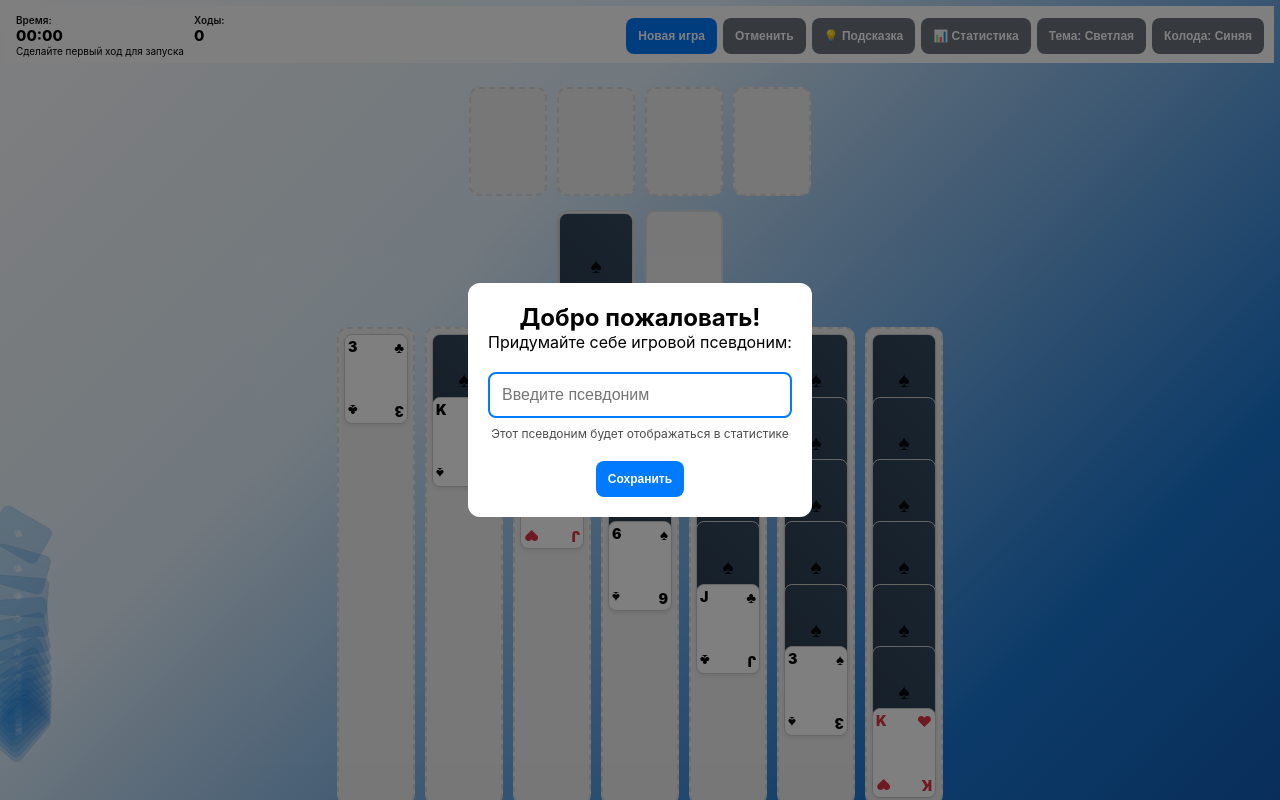
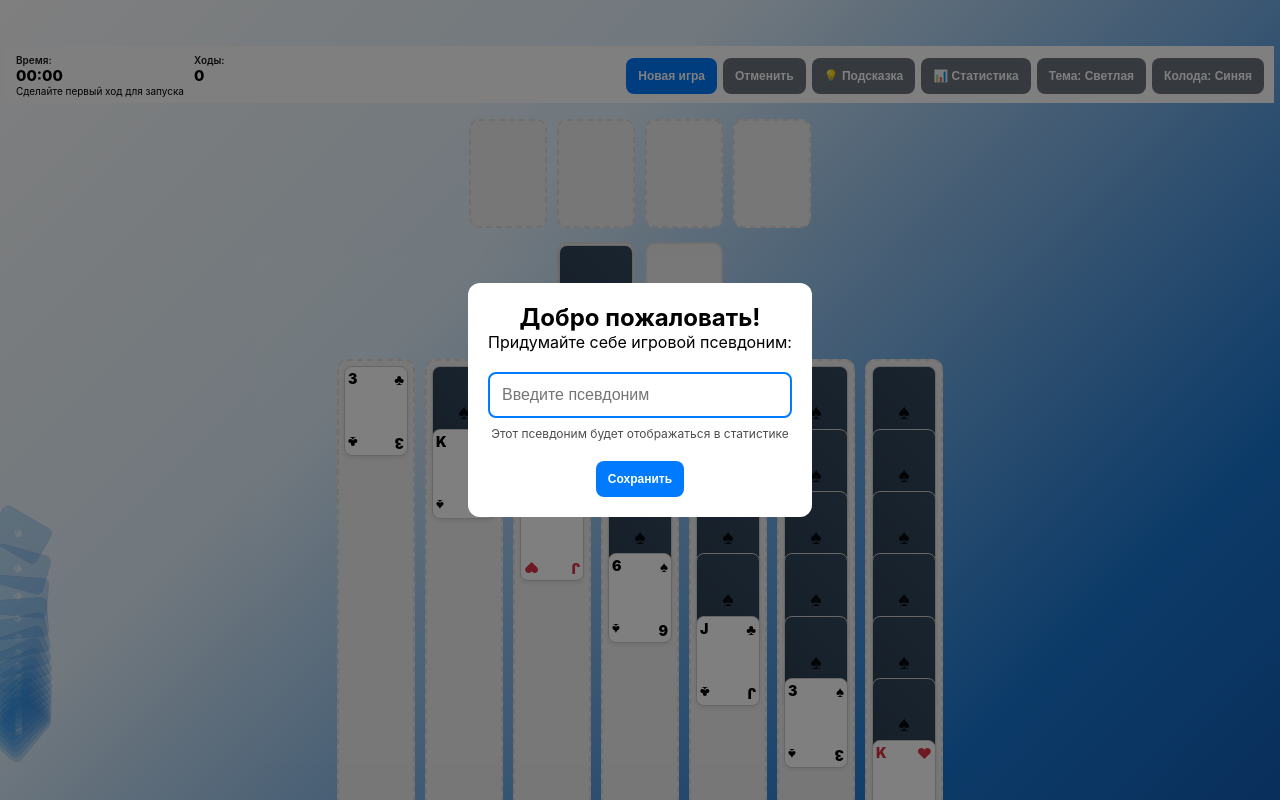
Before and after one commit to bvrbvr/KlondikeQuest, a website: page index.html in a window 1280 px wide. Shown: the top 800 px of the page. Drawn offline with Linux system fonts and the light colour scheme.

Commit message:
release-0.0.35

```diff
--- a/styles.css
+++ b/styles.css
@@ -95,11 +95,17 @@ body{
 /* страховочный отбойник на случай, если webview срежет паддинги */
 .game-container::after{content:""; display:block; height:calc(var(--pad-bottom) + 120px); flex:0 0 auto;}
 
-.game-header{
-  position:sticky; top:var(--csafe-top); z-index:5;
-  display:flex; align-items:center; justify-content:space-between; gap:8px;
-  padding:8px calc(10px + var(--csafe-right)) 6px calc(10px + var(--csafe-left));
-  min-height:var(--ui-header-h); background:var(--bg-color);
+.game-header {
+  position: sticky;
+  top: calc(var(--csafe-top) + 40px); /* ← 40px запас под системные кнопки Telegram */
+  z-index: 5;
+  display: flex;
+  align-items: center;
+  justify-content: space-between;
+  gap: 8px;
+  padding: 8px calc(10px + var(--csafe-right)) 6px calc(10px + var(--csafe-left));
+  min-height: var(--ui-header-h);
+  background: var(--bg-color);
 }
 .game-info{display:flex;gap:10px;font-size:10px}
 .timer,.moves{display:flex;flex-direction:column;align-items:flex-start}
@@ -120,18 +126,18 @@ body{
 .game-board{display:flex; flex-direction:column; gap:8px; flex:1; padding-bottom:var(--pad-bottom)}
 
 /* Foundation — 4 точных колонки по ширине карты */
-.foundation-area{
-  display:grid;
-  grid-template-columns: repeat(4, var(--card-max)); /* ← фиксированные треки */
-  gap:var(--gap);
-  justify-content:center;            /* центрируем комплектом */
-  align-content:start;
-  width:100%;
-  max-width:var(--tableau-maxw);
-  margin:16px auto 6px auto;         /* ← было 0 auto 6px auto; теперь сверху 16px */
+.foundation-area {
+  display: grid;
+  grid-template-columns: repeat(4, var(--card-max));
+  gap: var(--gap);
+  justify-content: center;
+  align-content: start;
+  width: 100%;
+  max-width: var(--tableau-maxw);
+  margin: 48px auto 6px auto;
 }
 .foundation-slot{
-  width:var(--card-max);              /* ← слот = ширина карты */
+  width:var(--card-max);
   aspect-ratio:2.5/3.5; min-height:58px;
   background:var(--slot-bg); border:2px dashed var(--slot-border);
   border-radius:10px; display:flex; align-items:center; justify-content:center;
```
